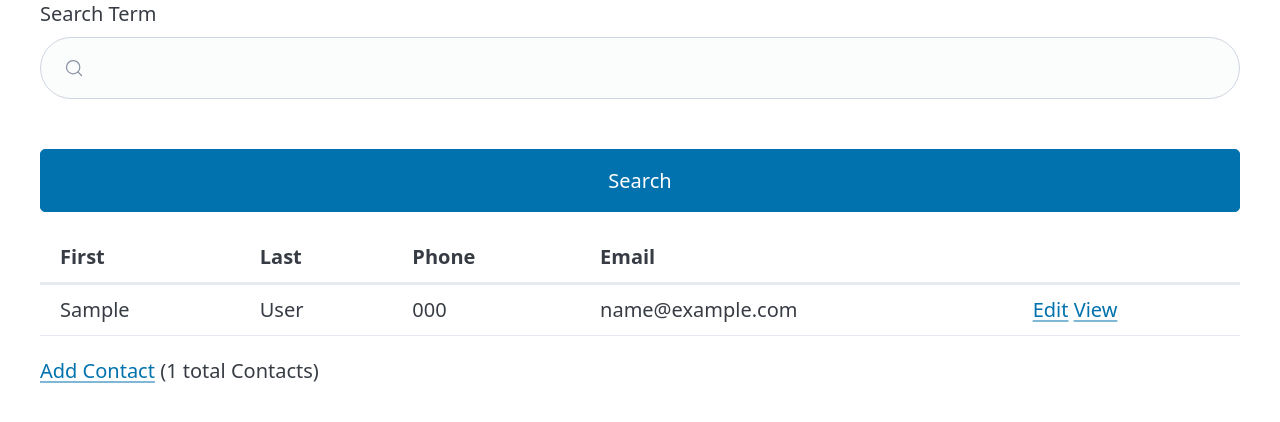
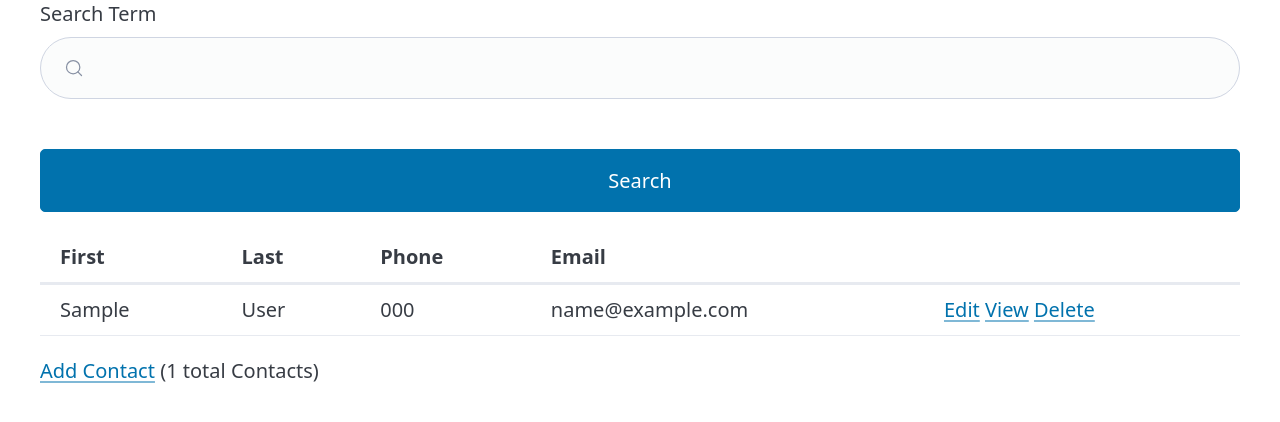
Before and after one commit to antoniofmoliveira/htmx-hypermedia-systems-book-examples, a Flask app: page /contacts in a window 1280 px wide. Shown: the part 211-633 px from the top of the page. Run offline with Flask 3, Linux system fonts and the light colour scheme; tables that the repository leaves empty hold one stand-in row (values such as "Sample post").

Commit message:
feat: add lete inline

```diff
--- a/server.py
+++ b/server.py
@@ -372,10 +372,13 @@ def contacts_delete(contact_id=0):
     Returns:
         redirect: A redirect response to the "/contacts" URL with a status code of 303.
     """
-    contact = Contact.find(contact_id)
-    contact.delete()
-    flash("Deleted Contact!")
-    return redirect("/contacts", 303)
+    contact = Contact.get(contact_id)
+    Contact.delete(contact.id)
+    if request.headers.get('HX-Trigger') == 'delete-btn':
+        flash("Deleted Contact!")
+        return redirect("/contacts", 303)
+    else:
+        return ""
 
 
 @app.route("/contacts/<contact_id>/email", methods=["GET"])
--- a/static/style.css
+++ b/static/style.css
@@ -0,0 +1,4 @@
+tr.htmx-swapping {
+    opacity: 0;
+    transition: opacity 1s ease-out;
+  }
--- a/templates/edit.html
+++ b/templates/edit.html
@@ -34,11 +34,7 @@
   </fieldset>
 </form>
 
-<!-- <form action="/contacts/{{ contact.id }}/delete" method="post">
-  <button>Delete Contact</button>
-</form> -->
-
-<button hx-delete="/contacts/{{ contact.id }}" hx-target="body" hx-push-url="true"
+<button id="delete-btn" hx-delete="/contacts/{{ contact.id }}" hx-target="body" hx-push-url="true"
   hx-confirm="Are you sure you want to delete this contact?">Delete Contact</button>
 <p>
   <a href="/contacts">Back</a>
--- a/templates/layout.html
+++ b/templates/layout.html
@@ -1,6 +1,7 @@
 <!doctype html>
 <title>{% block title %}{% endblock %} - Flaskr</title>
 <link rel="stylesheet" href="{{ url_for('static', filename='pico.min.css') }}">
+<link rel="stylesheet" href="{{ url_for('static', filename='style.css') }}">
 <script src="{{ url_for('static', filename='js/htmx.js') }}"></script>
 
 <body hx-boost="true">
--- a/templates/rows.html
+++ b/templates/rows.html
@@ -6,6 +6,8 @@
     <td>{{ contact.email }}</td>
     <td><a href="/contacts/{{ contact.id }}/edit">Edit</a>
         <a href="/contacts/{{ contact.id }}">View</a>
+        <a href="#" hx-delete="/contacts/{{ contact.id }}" hx-swap="outerHTML swap:1s"
+            hx-confirm="Are you sure you want to delete this contact?" hx-target="closest tr">Delete</a>
     </td>
 </tr>
 {% endfor %}
```
Also changed, not shown: README.md.
